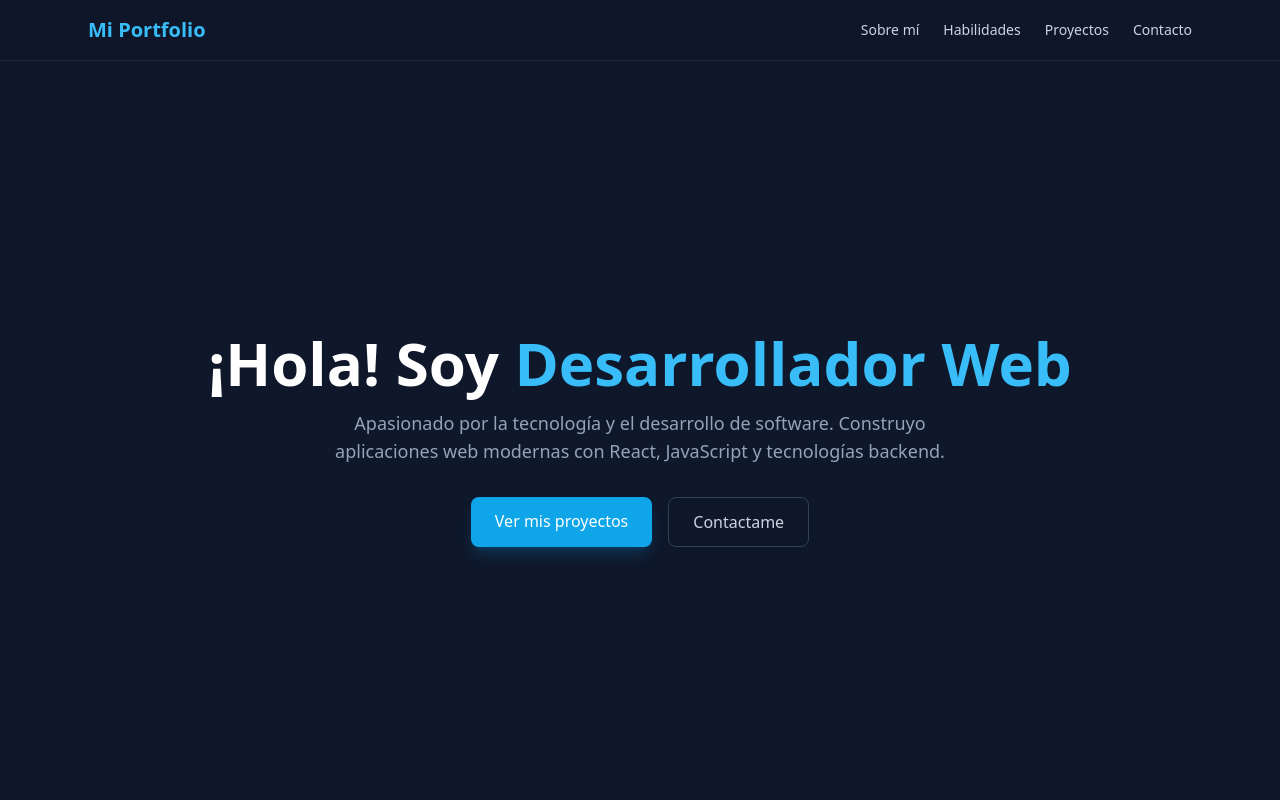
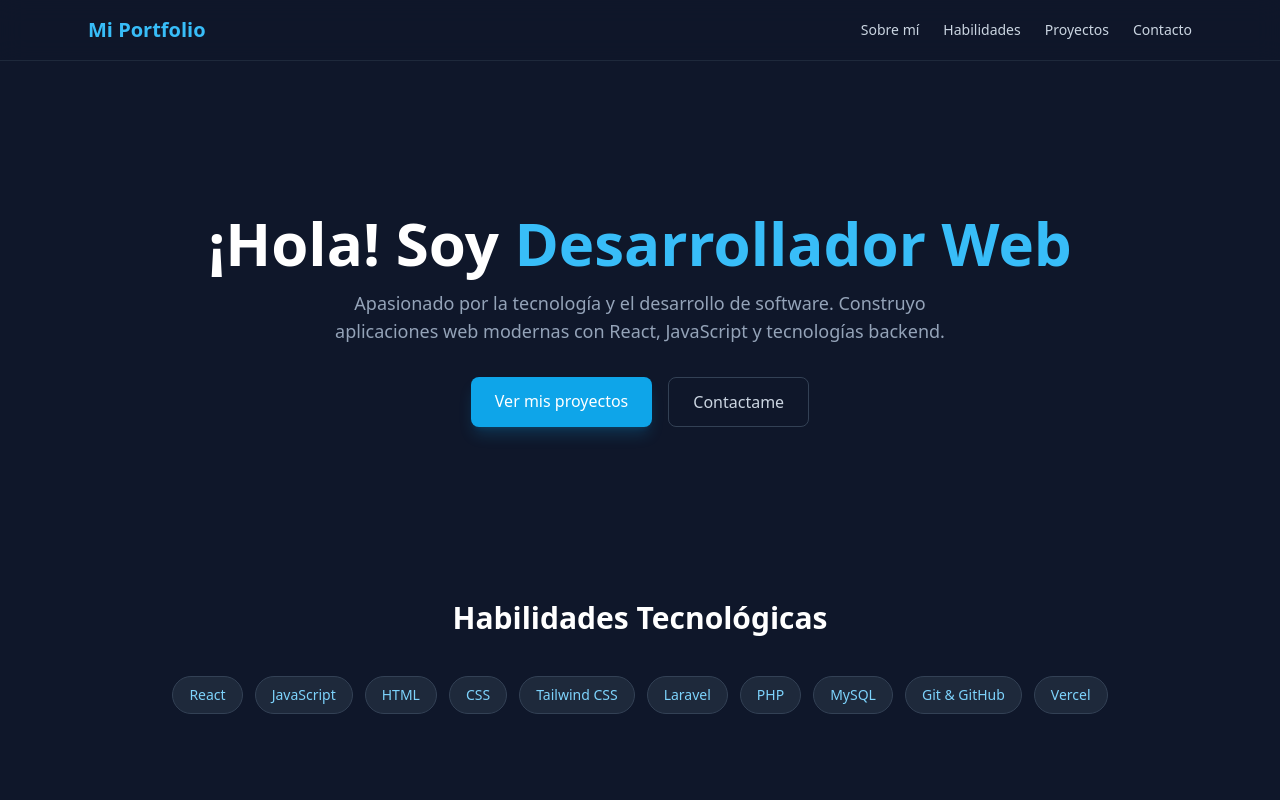
Before and after one commit to marcosmatiasnieto/MiWeb, a React (Vite) app: page / in a window 1280 px wide. Shown: the top 800 px of the page. Built offline with nearby package versions, Linux system fonts and the light colour scheme.

Commit message:
acomode el skill y hero y agrege los contactos

```diff
--- a/src/components/Contact.jsx
+++ b/src/components/Contact.jsx
@@ -4,9 +4,9 @@ export function Contact() {
             <h2 className="text-3xl font-bold text-white mb-4">Contacto</h2>
             <p className="text-slate-400 mb-8">¿Tenés alguna consulta o propuesta de proyecto? ¡Hablemos!</p>
             <div className="flex justify-center gap-6 text-slate-300 font-medium">
-                <a href="https://github.com/tu-usuario" target="_blank" rel="noreferrer" className="hover:text-sky-400 transition">GitHub</a>
-                <a href="https://linkedin.com/in/tu-usuario" target="_blank" rel="noreferrer" className="hover:text-sky-400 transition">LinkedIn</a>
-                <a href="mailto:tuemail@ejemplo.com" className="hover:text-sky-400 transition">Email</a>
+                <a href="https://github.com/marcosmatiasnieto" target="_blank" rel="noreferrer" className="hover:text-sky-400 transition">GitHub</a>
+                <a href="www.linkedin.com/in/nieto-marcos-matias" target="_blank" rel="noreferrer" className="hover:text-sky-400 transition">LinkedIn</a>
+                <a href="mailto:marcosnieto2293@gmail.com" className="hover:text-sky-400 transition">Email</a>
             </div>
         </section>
     );
--- a/src/components/Hero.jsx
+++ b/src/components/Hero.jsx
@@ -1,6 +1,6 @@
 export function Hero() {
     return (
-        <section id="about" className="min-h-screen flex flex-col justify-center items-center text-center px-6 pt-20">
+        <section id="about" className="min-h-[70vh] flex flex-col justify-center items-center text-center px-6 pt-20">
             <h1 className="text-4xl md:text-6xl font-extrabold text-white mb-4">
                 ¡Hola! Soy <span className="text-sky-400">Desarrollador Web</span>
             </h1>
--- a/src/components/Skills.jsx
+++ b/src/components/Skills.jsx
@@ -2,7 +2,7 @@ export function Skills() {
     const skills = ["React", "JavaScript", "HTML", "CSS", "Tailwind CSS", "Laravel", "PHP", "MySQL", "Git & GitHub", "Vercel"];
 
     return (
-        <section id="skills" className="py-20 max-w-5xl mx-auto px-6">
+        <section id="skills" className="py-10 max-w-5xl mx-auto px-6">
             <h2 className="text-3xl font-bold text-center mb-10 text-white">Habilidades Tecnológicas</h2>
             <div className="flex flex-wrap justify-center gap-3">
                 {skills.map((skill, index) => (
```
